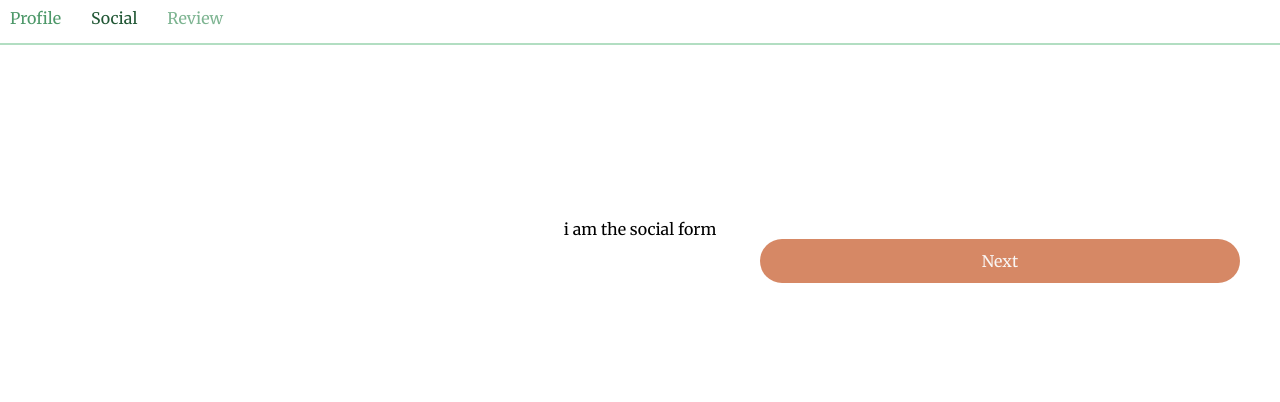
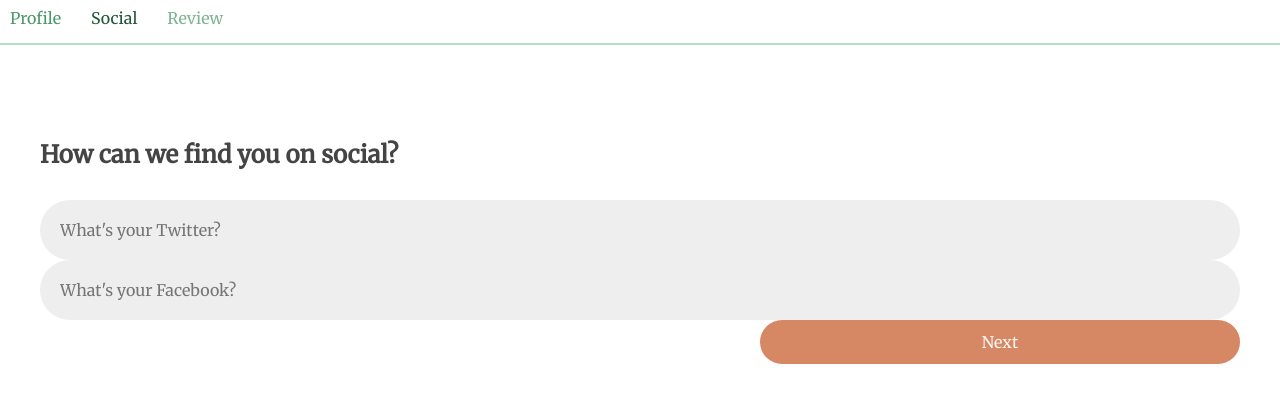
Before and after one commit to Artix9/20-react-apps, a React (Create React App) app in the folder B02-Multi-Step-Form/: page /social in a window 1280 px wide. Shown: the top 402 px of the page. Built offline with nearby package versions, Linux system fonts and the light colour scheme; the HTML template or start-up script is replaced by a standard one.

Commit message:
B02-2 Forms and validation

```diff
--- a/B02-Multi-Step-Form/package.json
+++ b/B02-Multi-Step-Form/package.json
@@ -8,6 +8,7 @@
     "@testing-library/user-event": "^7.1.2",
     "react": "^16.13.1",
     "react-dom": "^16.13.1",
+    "react-hook-form": "^7.12.2",
     "react-router-dom": "^5.2.0",
     "react-scripts": "3.4.1"
   },
--- a/B02-Multi-Step-Form/src/components/SignupForm/1ProfileForm.js
+++ b/B02-Multi-Step-Form/src/components/SignupForm/1ProfileForm.js
@@ -1,9 +1,44 @@
 import React from "react";
+import { useForm } from "react-hook-form";
+import { useHistory } from "react-router";
 
 export default function ProfileForm() {
+  const {
+    register,
+    handleSubmit,
+    formState: { errors },
+  } = useForm();
+  const history = useHistory();
+
+  function onSubmit(data) {
+    // do whatever we need here
+    console.log(data);
+    history.push("/social");
+  }
+
   return (
-    <form>
-      i am the profile form <input type="submit" value="Next" />
+    <form onSubmit={handleSubmit(onSubmit)} noValidate>
+      <h2>Tell us about yourself</h2>
+
+      <input
+        type="text"
+        placeholder="What's your name?"
+        {...register("name", { required: true })}
+      />
+      {errors.name && <p>Name is required.</p>}
+
+      <input
+        type="text"
+        placeholder="What's your email?"
+        {...register("email", {
+          required: true,
+          pattern:
+            /^(([^<>()\[\]\\.,;:\s@"]+(\.[^<>()\[\]\\.,;:\s@"]+)*)|(".+"))@((\[[0-9]{1,3}\.[0-9]{1,3}\.[0-9]{1,3}\.[0-9]{1,3}\])|(([a-zA-Z\-0-9]+\.)+[a-zA-Z]{2,}))$/,
+        })}
+      />
+      {errors.email && <p>A valid email is required.</p>}
+
+      <input type="submit" value="Next" />
     </form>
   );
 }
--- a/B02-Multi-Step-Form/src/components/SignupForm/2SocialForm.js
+++ b/B02-Multi-Step-Form/src/components/SignupForm/2SocialForm.js
@@ -1,9 +1,42 @@
 import React from "react";
+import { useForm } from "react-hook-form";
+import { useHistory } from "react-router-dom";
 
 export default function SocialForm() {
+  const {
+    register,
+    handleSubmit,
+    formState: { errors },
+  } = useForm();
+  const history = useHistory();
+
+  function onSubmit(data) {
+    // do whatever we need here
+    console.log(data);
+    history.push("/review");
+  }
+
   return (
-    <form>
-      i am the social form <input type="submit" value="Next" />
+    <form onSubmit={handleSubmit(onSubmit)} noValidate>
+      <h2>How can we find you on social?</h2>
+
+      <input
+        type="text"
+        placeholder="What's your Twitter?"
+        {...register("twitter", { required: true })}
+      />
+      {errors.twitter && <p>Twitter is required.</p>}
+
+      <input
+        type="text"
+        placeholder="What's your Facebook?"
+        {...register("facebook", {
+          required: true,
+        })}
+      />
+      {errors.facebook && <p>Facebook is required.</p>}
+
+      <input type="submit" value="Next" />
     </form>
   );
 }
```
Also changed, not shown: 1 other file (tests, documents, lock files or other folders).
